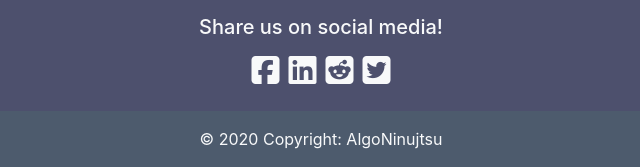
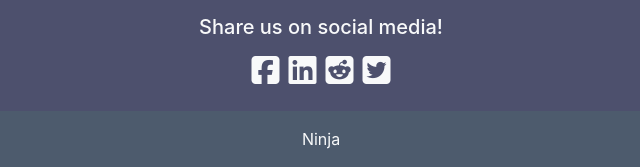
Before and after one commit to patrickstleaton/Data-Structures-and-Algorithms, a Django app: page /post/1/ in a window 1280 px wide. Shown: the part 2094-2261 px from the top of the page, without its empty margins (319-959 px from the left). Run offline with Django 3.2, Linux system fonts and the light colour scheme; data comes from the database, SQL or seed files in the repository; both versions use the stored data as it was after the commit; parts of the project's set-up code (start-up, migrations or seed data) failed here and were passed over; some libraries are stand-ins or nearby versions.

```diff
--- a/pythoninterview/mysite/blog/templates/blog/base.html
+++ b/pythoninterview/mysite/blog/templates/blog/base.html
@@ -30,7 +30,7 @@
       <img src="{% static 'images/thumbnail_image3.png' %}" width="55" height="55"> <b>AlgoNinjutsu</b></a>
   <button type="button" class="navbar-toggler" data-toggle="collapse" data-target="#navbar" name="button"
    width="10" height="10">
-    <i class="fas fa-hamburger text-light fa-2x"></i>
+    <i class="fas fa-hamburger text-light"></i>
   </button>
   <div class="navbar_links collapse navbar-collapse justify-content-between" id="navbar">
     <ul class=" navbar-nav font-weight-bold px-2 fa-1x">
@@ -115,7 +115,7 @@
     </div>
     <!-- Footer Elements -->
     <!-- Copyright -->
-    <div class="footer-copyright text-center py-3" style="background-color:rgb(77,91,109);">© 2020 Copyright: AlgoNinujtsu
+    <div class="footer-copyright text-center py-3" style="background-color:rgb(77,91,109);">Ninja
     </div>
     <!-- Copyright -->
   </footer>
--- a/pythoninterview/mysite/mysite/settings.py
+++ b/pythoninterview/mysite/mysite/settings.py
@@ -19,7 +19,6 @@ TEMPLATE_DIR = os.path.join(BASE_DIR, 'blog/templates/blog')
 
 # Quick-start development settings - unsuitable for production
 # See https://docs.djangoproject.com/en/3.0/howto/deployment/checklist/
-
 
 DEBUG = True
 
```
Also changed, not shown: pythoninterview/mysite/db.sqlite3.
